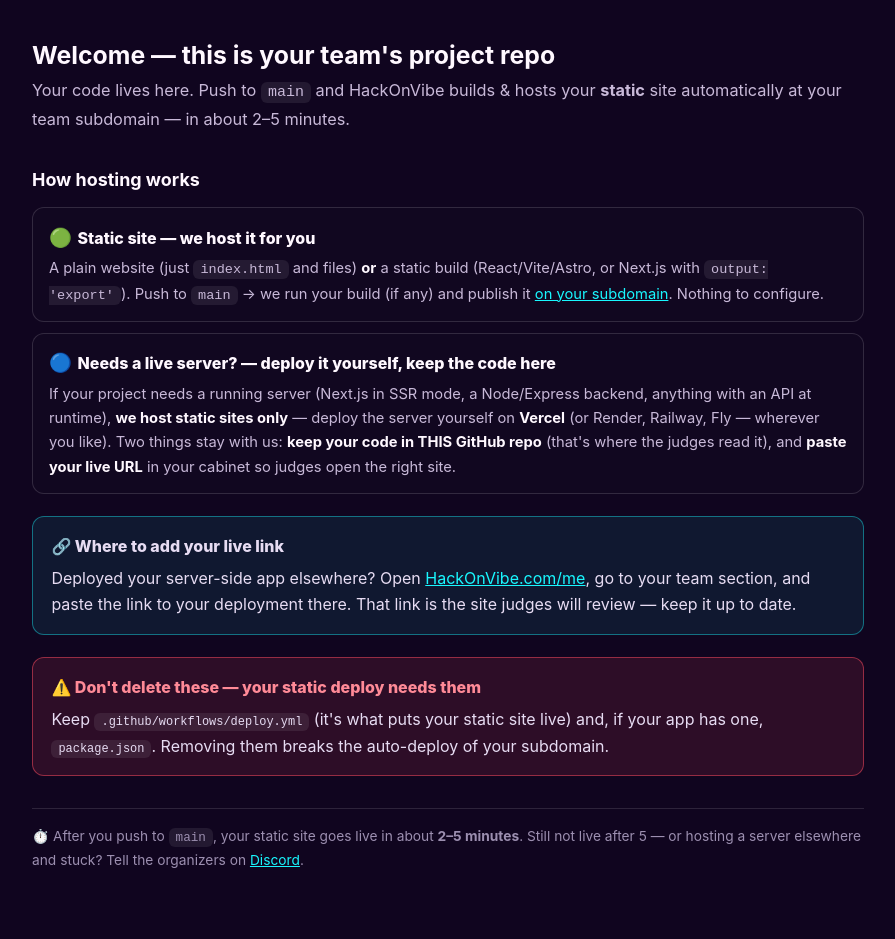
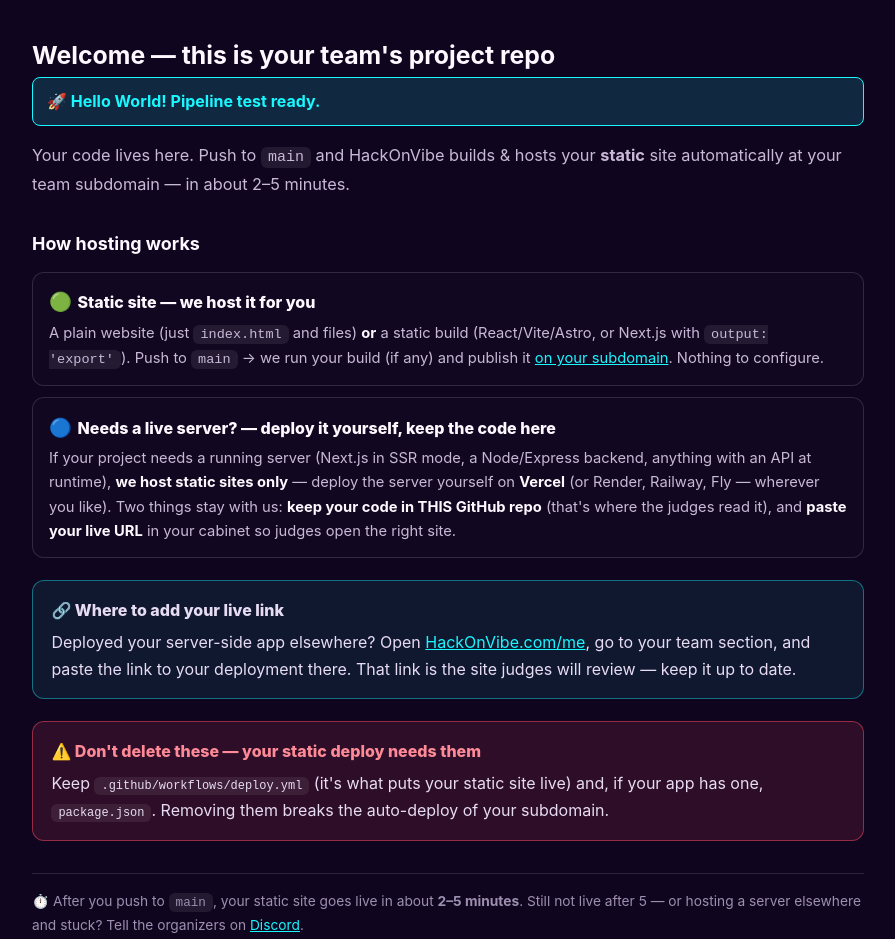
Before and after one commit to HackOnVibeCom/t78swrn7792pfs136whhtnvr7knt8z6mpfzopw07, a plain HTML site: page index.html in a window 1280 px wide. Shown: the whole page, without its empty margins (192-1087 px from the left). Before the commit the page ends 912 px from the top, so only its background shows below. Drawn offline with Linux system fonts and the light colour scheme.

Commit message:
test: hello world pipeline verification

```diff
--- a/index.html
+++ b/index.html
@@ -26,6 +26,9 @@ ul.builds li{border:1px solid rgba(255,255,255,.14);background:rgba(19,9,34,.6);
 </head>
 <body><main>
 <h1>Welcome — this is your team's project repo</h1>
+<p style="background: rgba(25, 247, 255, 0.15); border: 1px solid #19f7ff; border-radius: 8px; padding: 10px 14px; font-weight: bold; color: #19f7ff;">
+  🚀 Hello World! Pipeline test ready.
+</p>
 <p class="sub">Your code lives here. Push to <code>main</code> and HackOnVibe builds &amp; hosts your <b>static</b> site automatically at your team subdomain — in about 2&ndash;5 minutes.</p>
 
 <h2>How hosting works</h2>
```
